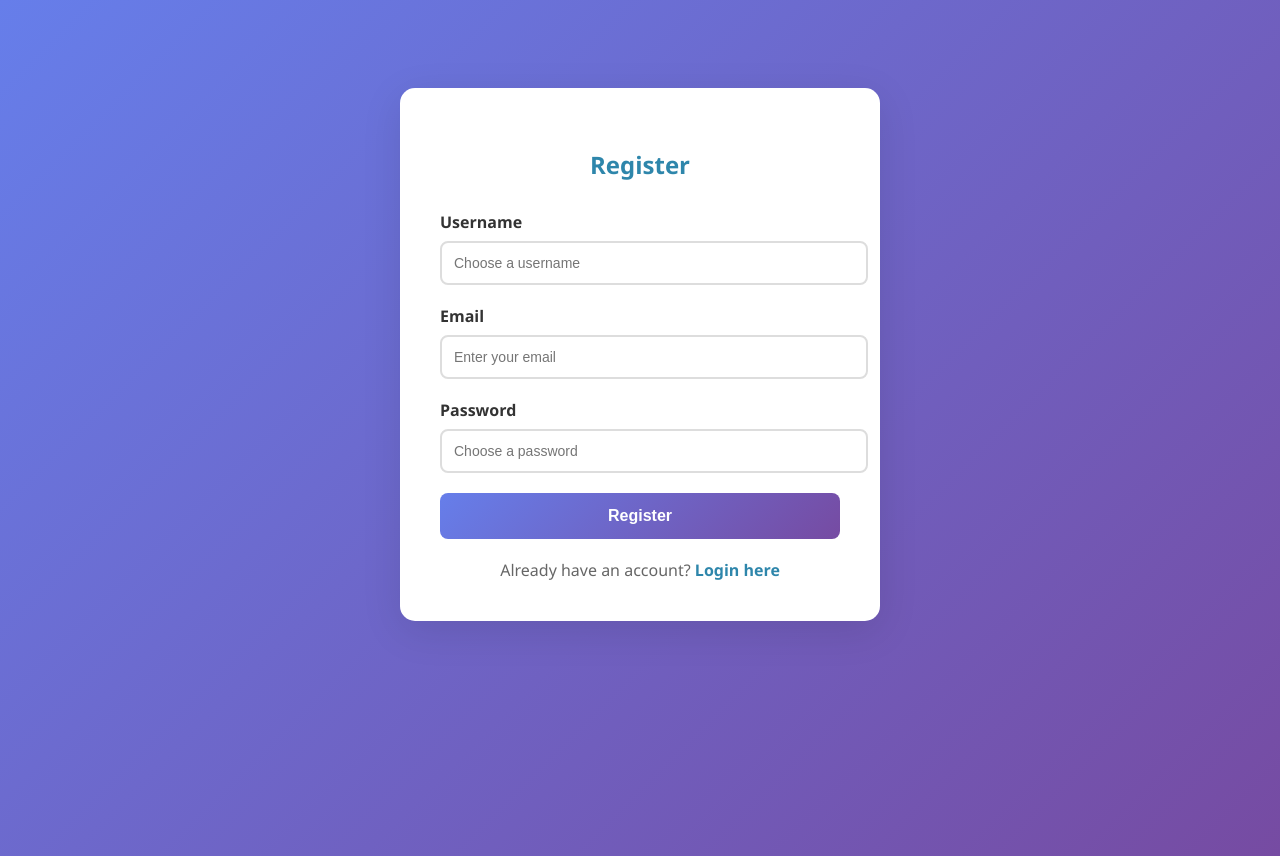
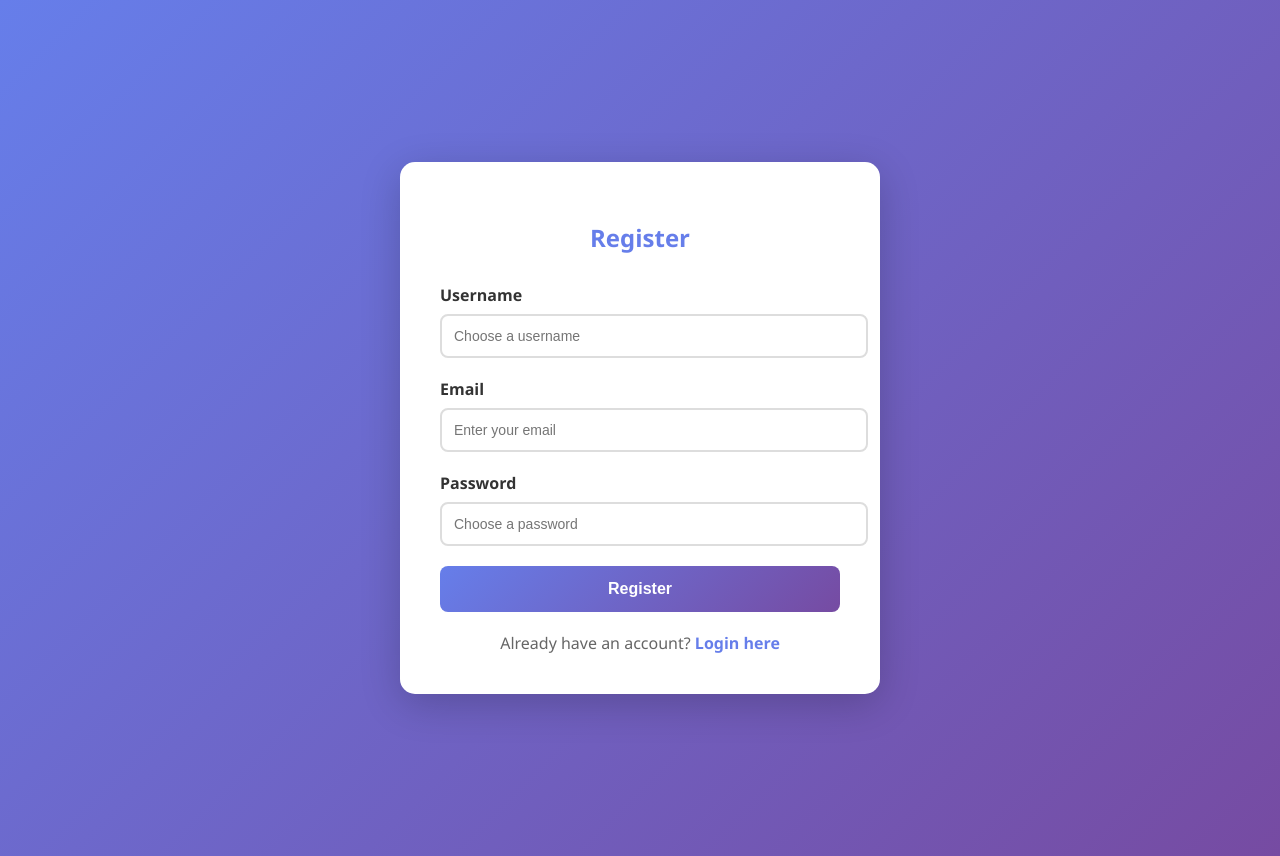
Before and after one commit to KrutikaMohanty2005/Medical-Insurance-Cost-Prediction, a Flask app: page /register in a window 1280 px wide. Run offline with Flask 2, Linux system fonts and the light colour scheme; parts of the project's set-up code (start-up, migrations or seed data) failed here and were passed over.

Commit message:
Update register page to match purple theme

```diff
--- a/templates/register.html
+++ b/templates/register.html
@@ -6,17 +6,25 @@
     <title>Register - Medical Insurance Cost Prediction</title>
     <link rel="stylesheet" href="{{ url_for('static', filename='style.css') }}">
     <style>
+        body {
+            background: linear-gradient(135deg, #667eea 0%, #764ba2 100%);
+            min-height: 100vh;
+            display: flex;
+            align-items: center;
+            justify-content: center;
+            padding: 20px;
+        }
         .auth-container {
             max-width: 400px;
-            margin: 60px auto;
+            width: 100%;
             padding: 40px;
             background: white;
             border-radius: 15px;
-            box-shadow: 0 10px 40px rgba(0,0,0,0.1);
+            box-shadow: 0 10px 40px rgba(0,0,0,0.2);
         }
         .auth-container h2 {
             text-align: center;
-            color: #2E86AB;
+            color: #667eea;
             margin-bottom: 30px;
         }
         .form-group {
@@ -37,8 +45,9 @@
             transition: border-color 0.3s;
         }
         .form-group input:focus {
-            border-color: #2E86AB;
+            border-color: #667eea;
             outline: none;
+            box-shadow: 0 0 0 3px rgba(102, 126, 234, 0.2);
         }
         .auth-btn {
             width: 100%;
@@ -54,6 +63,7 @@
         }
         .auth-btn:hover {
             transform: translateY(-2px);
+            box-shadow: 0 5px 20px rgba(102, 126, 234, 0.4);
         }
         .auth-link {
             text-align: center;
@@ -61,9 +71,12 @@
             color: #666;
         }
         .auth-link a {
-            color: #2E86AB;
+            color: #667eea;
             text-decoration: none;
             font-weight: 600;
+        }
+        .auth-link a:hover {
+            text-decoration: underline;
         }
         .flash-messages {
             margin-bottom: 20px;
```
